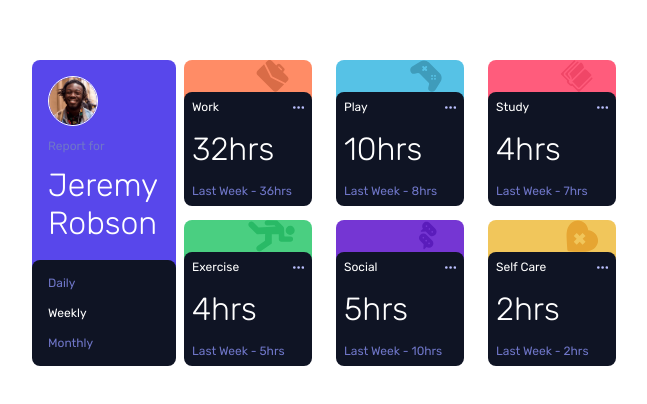
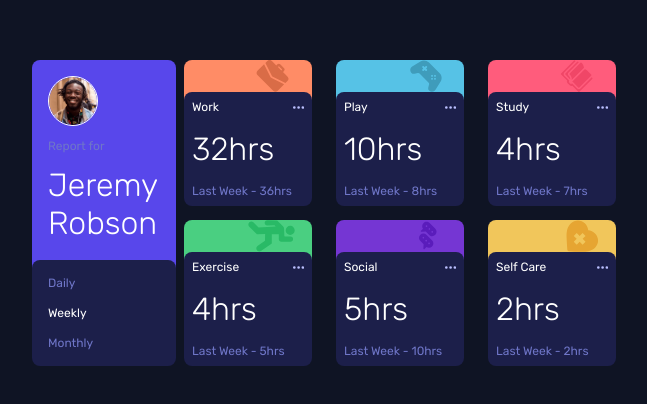
Before and after one commit to VickBrav01/time-tracking-dashboard, a plain HTML site: page index.html in a window 1280 px wide. Shown: the part 196-600 px from the top of the page, without its empty margins (316-963 px from the left). Drawn offline with Linux system fonts and the light colour scheme.

Commit message:
Color adjustment

```diff
--- a/index.css
+++ b/index.css
@@ -9,7 +9,7 @@ p {
 }
 
 body {
-  /* background-color: aqua; */
+  background-color: hsl(226, 43%, 10%);
   display: flex;
   height: 100vh;
   align-items: center;
@@ -87,7 +87,7 @@ body {
 }
 
 .bottom {
-  background-color: hsl(226, 43%, 10%);
+  background-color: hsl(235, 46%, 20%);
   border-radius: 8px;
   padding: 0.5rem;
   display: flex;
```
